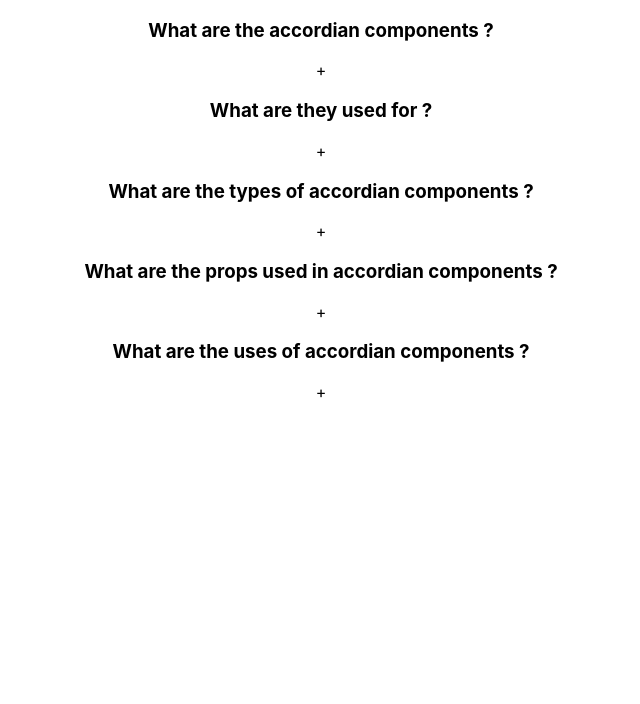
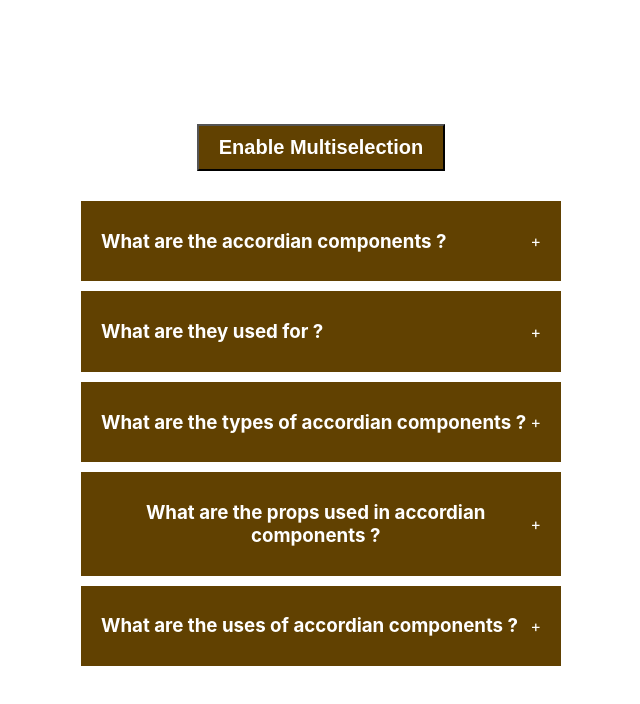
Before and after one commit to theritikkk/25_React_projects, a React (Create React App) app in the folder project_1/: page / in a window 1280 px wide. Shown: the top 704 px of the page, without its empty margins (319-959 px from the left). Built offline with nearby package versions, Linux system fonts and the light colour scheme.

Commit message:
made first project

```diff
--- a/project_1/src/components/accordian/index.jsx
+++ b/project_1/src/components/accordian/index.jsx
@@ -1,21 +1,68 @@
 import { useState } from "react";
 import data from "./data";
+import './style.css';
 
 export default function Accordian() {
     const [selected, setSelected] = useState(null);
+    const [enableMultiSelection, setEnableMultiSelection] = useState(false);
+    const [mutliple, setMultiple] = useState([])
+
+    function handleSingleSelection(getCurrentId) {
+      setSelected(getCurrentId === selected ? null : getCurrentId);
+    }
+
+    function handleSingleSelection(getCurrentId) {
+      setSelected(getCurrentId === selected ? null : getCurrentId);
+    }
+
+    function handleMultipleSelection(getCurrentId) {
+      let cpyMultiple = [...mutliple];
+      const findIndexOfCurrentId = cpyMultiple.indexOf(getCurrentId);
+
+      console.log(findIndexOfCurrentId);
+
+      if(findIndexOfCurrentId === -1) {
+        cpyMultiple.push(getCurrentId);
+      }
+      else {
+        cpyMultiple.splice(findIndexOfCurrentId , 1);
+      }
+
+      setMultiple(cpyMultiple);
+
+      console.log(selected, mutliple);
+    }
+
+    console.log(selected);
+
 
     return (
       <div className="wrapper">
+        <button onClick={() => setEnableMultiSelection(!enableMultiSelection)} > Enable Multiselection </button>
         <div className="accordian">
           {data && data.length > 0 ? (
             data.map((dataItem) => (
 
               <div className="item">
 
-                <div className="title">
+                <div onClick={ enableMultiSelection ? ()=> handleMultipleSelection(dataItem.id) : () => handleSingleSelection(dataItem.id)} className="title">
                   <h3>{dataItem.question}</h3>
                   <span>+</span>
+
                 </div>
+
+                {
+                  enableMultiSelection ?
+                  mutliple.indexOf(dataItem.id) !== -1 &&
+                  <div className="content"> {dataItem.answer} </div> :
+                  selected === dataItem.id && <div className="content" > {dataItem.answer} </div>
+                }
+
+                {/* {
+                  selected === dataItem.id || mutliple.indexOf(dataItem.id) != -1  ?
+                  <div className="content"> {dataItem.answer} </div> :
+                  null
+                } */}
 
               </div>
             )
--- a/project_1/src/components/accordian/style.css
+++ b/project_1/src/components/accordian/style.css
@@ -0,0 +1,44 @@
+.wrapper {
+    display: flex;
+    height: 100vh;
+    width: 100vw;
+    justify-content: center;
+    align-items: center;
+    flex-direction: column;
+    gap: 20px;
+}
+
+.wrapper button {
+    padding: 10px 20px;
+    background-color: #614101;
+    color: white;
+    font-weight: bold;
+    font-size: 20px;
+    cursor: pointer;
+}
+
+.accordian {
+    width: 500px;
+
+}
+
+.item {
+    background: #614101;
+    margin: 10px;
+    padding: 10px 20px;
+}
+
+.title {
+    color: white;
+    display: flex;
+    justify-content: space-between;
+    align-items: center;
+    cursor: pointer;
+
+}
+
+.content {
+    color: white;
+    height: auto;
+
+}
```
